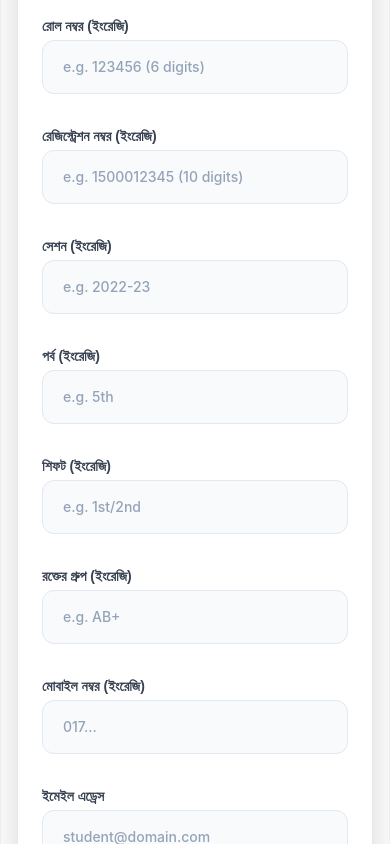
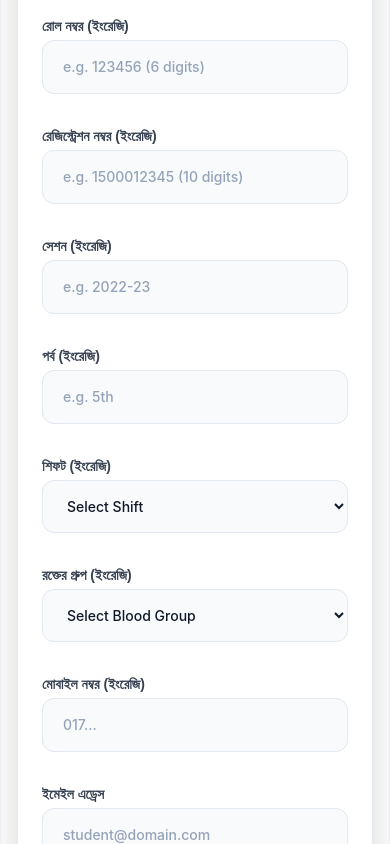
Before and after one commit to syedaakter421/Polytechnic-Student-ID-Generator, a React (Vite) app: page /signup in a window 390 px wide. Shown: the part 865-1709 px from the top of the page. Built offline with nearby package versions, Linux system fonts and the light colour scheme.

Commit message:
feat: add security measures and form validation
- Implement express-rate-limit to mitigate brute-force
- Add input regex validation for roll, registration, and mobile numbers
- Update project branding and metadata in configuration files

```diff
--- a/package.json
+++ b/package.json
@@ -27,6 +27,7 @@
     "cors": "^2.8.6",
     "dotenv": "^17.2.3",
     "express": "^4.21.2",
+    "express-rate-limit": "^8.5.2",
     "file-saver": "^2.0.5",
     "html-to-image": "^1.11.13",
     "html2canvas": "^1.4.1",
--- a/server.ts
+++ b/server.ts
@@ -12,6 +12,7 @@ import jwt from 'jsonwebtoken';
 import multer from 'multer';
 import fs from 'fs';
 import https from 'https';
+import rateLimit from 'express-rate-limit';
 
 const __filename = fileURLToPath(import.meta.url);
 const __dirname = path.dirname(__filename);
@@ -182,6 +183,20 @@ app.get('/api/govt-seal', (req, res) => {
 
 app.use(cors());
 app.use(express.json());
+
+// API Rate Limiting to prevent brute-force and DDoS
+const apiLimiter = rateLimit({
+  windowMs: 15 * 60 * 1000, // 15 minutes
+  max: 200, // Limit each IP to 200 requests per windowMs
+  standardHeaders: true, // Return rate limit info in the `RateLimit-*` headers
+  legacyHeaders: false, // Disable the `X-RateLimit-*` headers
+  message: {
+    error: 'Too many requests from this IP, please try again after 15 minutes. (অতিরিক্ত রিকোয়েস্ট পাঠানো হয়েছে, দয়া করে ১৫ মিনিট পর আবার চেষ্টা করুন।)'
+  }
+});
+
+// Apply the rate limiter to all API endpoints starting with /api (excluding /api/health to keep infrastructure up)
+app.use('/api', apiLimiter);
 
 // Ensure uploads directory exists
 const uploadDir = path.join(__dirname, 'uploads');
--- a/src/pages/Signup.tsx
+++ b/src/pages/Signup.tsx
@@ -60,6 +60,36 @@ export default function Signup() {
     e.preventDefault();
     setLoading(true);
     setError('');
+
+    // Mobile validation: Must start with 01 and be exactly 11 digits
+    const mobilePattern = /^01\d{9}$/;
+    if (!mobilePattern.test(formData.mobile)) {
+      setError('The phone number is invalid');
+      setLoading(false);
+      return;
+    }
+
+    if (!mobilePattern.test(formData.guardian_mobile)) {
+      setError('The phone number is invalid');
+      setLoading(false);
+      return;
+    }
+
+    // Roll number validation: Must be exactly 6 digits
+    const rollPattern = /^\d{6}$/;
+    if (!rollPattern.test(formData.roll_number)) {
+      setError('রোল নম্বর অবশ্যই ৬ ডিজিটের (ইংরেজি সংখ্যায়) হতে হবে।');
+      setLoading(false);
+      return;
+    }
+
+    // Registration number validation: Must be exactly 10 digits
+    const regPattern = /^\d{10}$/;
+    if (!regPattern.test(formData.reg_number)) {
+      setError('রেজিস্ট্রেশন নম্বর অবশ্যই ১০ ডিজিটের (ইংরেজি সংখ্যায়) হতে হবে।');
+      setLoading(false);
+      return;
+    }
 
     const form = new FormData();
     if (formData && typeof formData === 'object' && formData !== null) {
@@ -157,12 +187,12 @@ export default function Signup() {
               {[
                 { label: 'পূর্ণ নাম (বাংলায়)', name: 'full_name_bn', type: 'text', placeholder: 'যেমন: মো: সাকিল ইসলাম' },
                 { label: 'Full Name (English)', name: 'full_name_en', type: 'text', placeholder: 'e.g. Md. Sakil Islam' },
-                { label: 'রোল নম্বর (ইংরেজি)', name: 'roll_number', type: 'number', placeholder: 'e.g. 123456 (6 digits)' },
-                { label: 'রেজিস্ট্রেশন নম্বর (ইংরেজি)', name: 'reg_number', type: 'number', placeholder: 'e.g. 1500012345 (10 digits)' },
+                { label: 'রোল নম্বর (ইংরেজি)', name: 'roll_number', type: 'text', placeholder: 'e.g. 123456 (6 digits)' },
+                { label: 'রেজিস্ট্রেশন নম্বর (ইংরেজি)', name: 'reg_number', type: 'text', placeholder: 'e.g. 1500012345 (10 digits)' },
                 { label: 'সেশন (ইংরেজি)', name: 'session', type: 'text', placeholder: 'e.g. 2022-23' },
                 { label: 'পর্ব (ইংরেজি)', name: 'semester', type: 'text', placeholder: 'e.g. 5th' },
-                { label: 'শিফট (ইংরেজি)', name: 'shift', type: 'text', placeholder: 'e.g. 1st/2nd' },
-                { label: 'রক্তের গ্রুপ (ইংরেজি)', name: 'blood_group', type: 'text', placeholder: 'e.g. AB+' },
+                { label: 'শিফট (ইংরেজি)', name: 'shift', type: 'select', placeholder: 'Select Shift' },
+                { label: 'রক্তের গ্রুপ (ইংরেজি)', name: 'blood_group', type: 'select', placeholder: 'Select Blood Group' },
                 { label: 'মোবাইল নম্বর (ইংরেজি)', name: 'mobile', type: 'tel', placeholder: '017...' },
                 { label: 'ইমেইল এড্রেস', name: 'email', type: 'email', placeholder: 'student@domain.com' },
                 { label: 'বাবার নাম (ইংরেজি)', name: 'father_name', type: 'text', placeholder: 'e.g. Md. Abdul Alim' },
@@ -176,6 +206,34 @@ export default function Signup() {
                   <label className="block text-sm font-bold text-gray-700 mb-1 font-bengali">{field.label}</label>
                   {field.name === 'technology' ? null : (
                     <div className="relative">
+                      {field.type === 'select' ? (
+                        <select
+                          name={field.name}
+                          required
+                          value={(formData as any)[field.name] || ''}
+                          onChange={(e) => setFormData({ ...formData, [field.name]: e.target.value })}
+                          className="w-full text-sm font-medium bg-slate-50 border border-slate-200 rounded-xl px-5 py-4 focus:ring-4 focus:ring-gov-green/10 focus:border-gov-green focus:bg-white outline-none transition-all cursor-pointer placeholder:text-slate-400"
+                        >
+                          <option value="">{field.placeholder}</option>
+                          {field.name === 'shift' ? (
+                            <>
+                              <option value="1st">1st</option>
+                              <option value="2nd">2nd</option>
+                            </>
+                          ) : (
+                            <>
+                              <option value="A+">A+</option>
+                              <option value="A-">A-</option>
+                              <option value="B+">B+</option>
+                              <option value="B-">B-</option>
+                              <option value="O+">O+</option>
+                              <option value="O-">O-</option>
+                              <option value="AB+">AB+</option>
+                              <option value="AB-">AB-</option>
+                            </>
+                          )}
+                        </select>
+                      ) : (
                         <input
                           type={field.name === 'password' ? (showPassword ? 'text' : 'password') : field.type}
                           name={field.name}
@@ -183,8 +241,27 @@ export default function Signup() {
                           placeholder={field.placeholder}
                           value={(formData as any)[field.name] || ''}
                           onChange={(e) => setFormData({ ...formData, [field.name]: e.target.value })}
+                          pattern={
+                            field.name === 'roll_number' ? "[0-9]{6}" :
+                            field.name === 'reg_number' ? "[0-9]{10}" :
+                            field.type === 'tel' ? "01[0-9]{9}" : undefined
+                          }
+                          maxLength={
+                            field.name === 'roll_number' ? 6 :
+                            field.name === 'reg_number' ? 10 :
+                            field.type === 'tel' ? 11 : undefined
+                          }
+                          title={
+                            field.name === 'roll_number' ? "রোল নম্বর অবশ্যই ৬ ডিজিটের (ইংরেজি সংখ্যায়) হতে হবে।" :
+                            field.name === 'reg_number' ? "রেজিস্ট্রেশন নম্বর অবশ্যই ১০ ডিজিটের (ইংরেজি সংখ্যায়) হতে হবে।" :
+                            field.type === 'tel' ? "The phone number is invalid" : undefined
+                          }
+                          inputMode={
+                            (field.name === 'roll_number' || field.name === 'reg_number' || field.type === 'tel') ? "numeric" : undefined
+                          }
                           className="w-full text-sm font-medium bg-slate-50 border border-slate-200 rounded-xl px-5 py-4 focus:ring-4 focus:ring-gov-green/10 focus:border-gov-green focus:bg-white outline-none transition-all placeholder:text-slate-400"
                         />
+                      )}
                       {field.name === 'password' && (
                         <button
                           type="button"
```
Also changed, not shown: 2 other files (tests, documents, lock files or other folders). Lines whose indentation alone changed are shown as unchanged.
